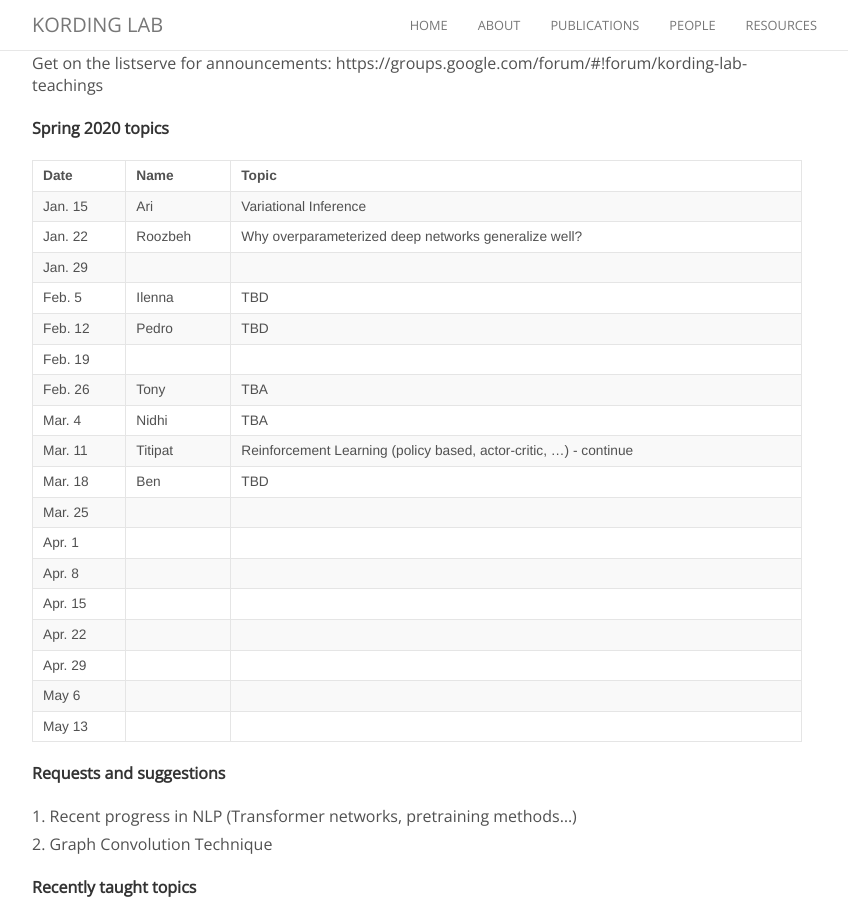
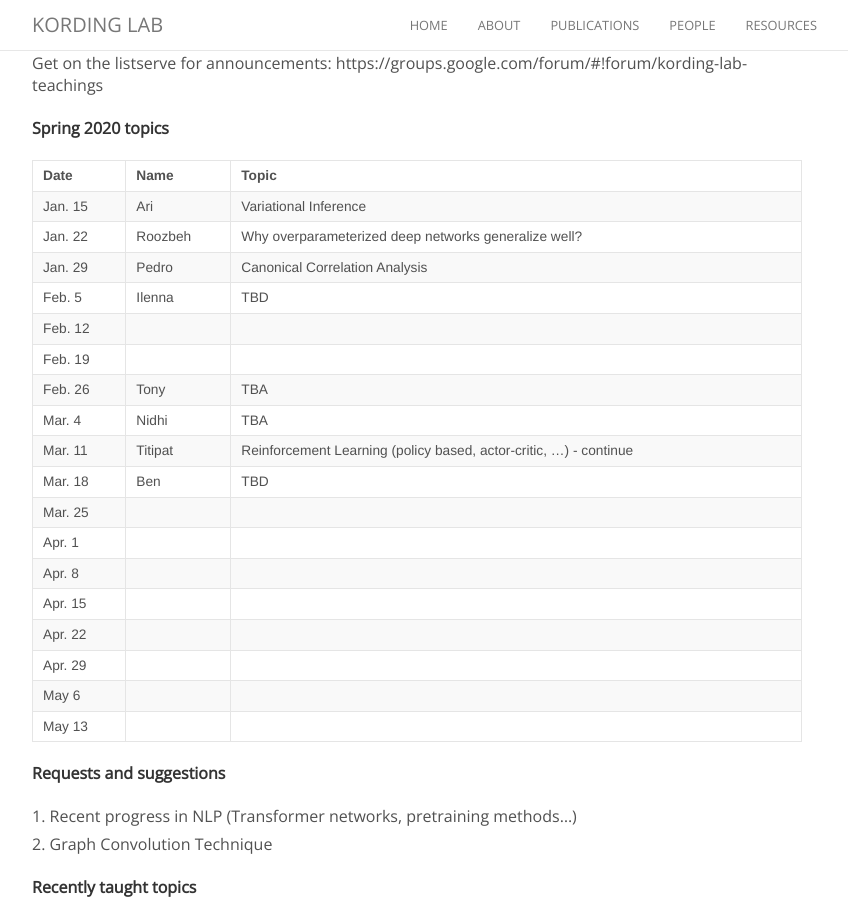
Before and after one commit to KordingLab/KordingLab.github.io, a Jekyll site: the page built from _posts/2018-08-29-upcoming-lab-teaching.md, in a window 1280 px wide and 900 px high, scrolled down 331 px. Shown: the whole window, without its empty margins (223-1071 px from the left). Built offline with Jekyll 4.4.1, drawn with Linux system fonts in a browser that asks for light colours; nearby versions of some CDN libraries; comment, search, counter and statistics services are not loaded.

Commit message:
Update 2018-08-29-upcoming-lab-teaching.md

```diff
--- a/_posts/2018-08-29-upcoming-lab-teaching.md
+++ b/_posts/2018-08-29-upcoming-lab-teaching.md
@@ -20,9 +20,9 @@ Get on the listserve for announcements: https://groups.google.com/forum/#!forum/
 |------|------|-------|
 | Jan. 15 | Ari | Variational Inference |
 | Jan. 22 | Roozbeh | Why overparameterized deep networks generalize well? |
-| Jan. 29 | | |
+| Jan. 29 | Pedro | Canonical Correlation Analysis |
 | Feb. 5 | Ilenna | TBD |
-| Feb. 12 | Pedro | TBD |
+| Feb. 12 | |  |
 | Feb. 19 | | |
 | Feb. 26 | Tony | TBA |
 | Mar. 4 | Nidhi | TBA |
```
